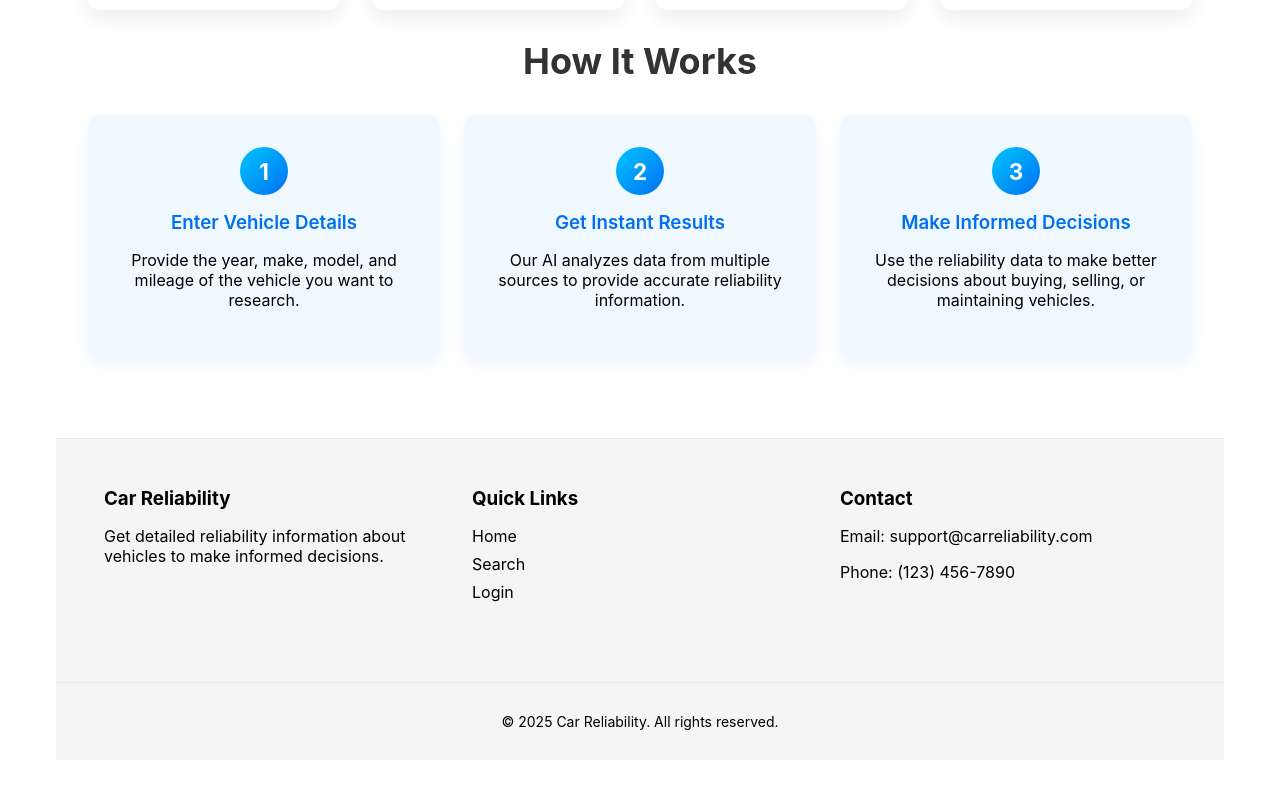
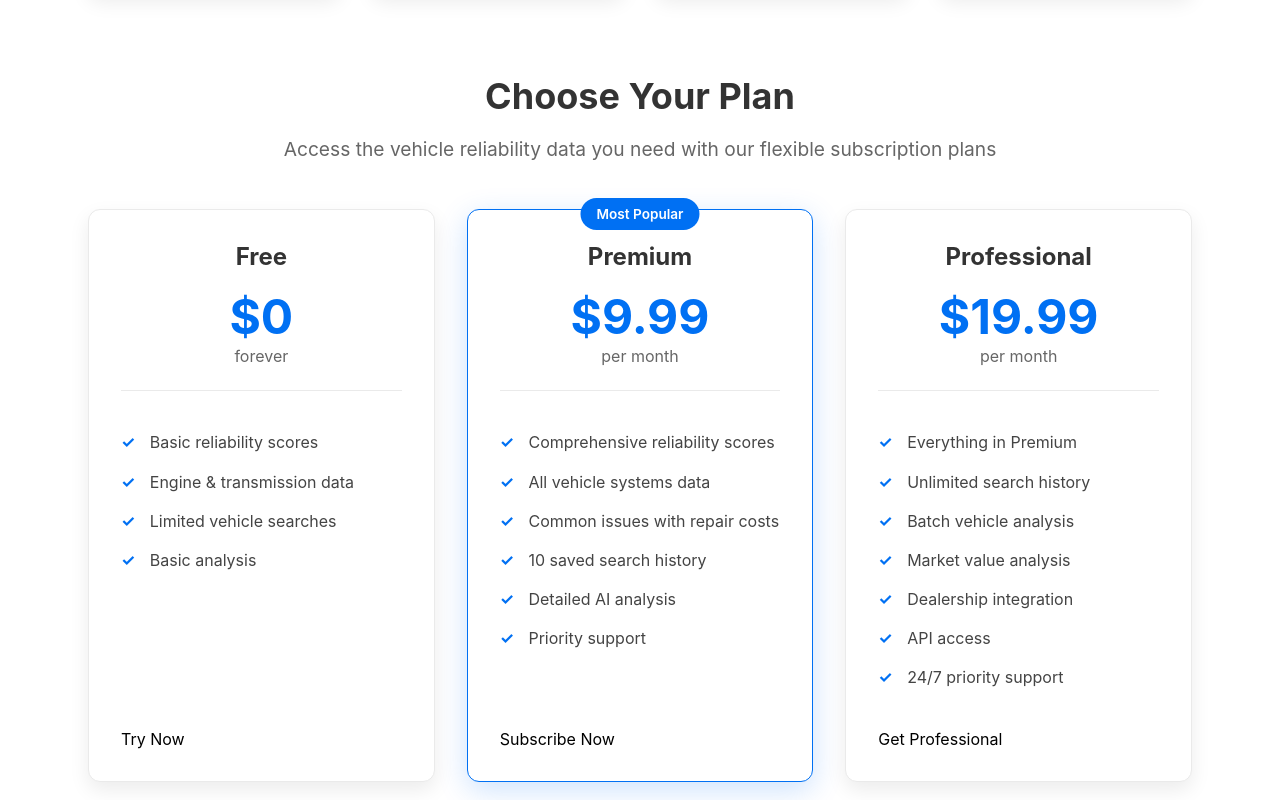
Before and after one commit to ElDiegolar/CarReliabilityApp, a Next.js app: page / in a window 1280 px wide. Shown: the part 740-1540 px from the top of the page. Before the commit the page ends 1500 px from the top, so only its background shows below. Built offline with nearby package versions, Linux system fonts and the light colour scheme.

Commit message:
Add pricing section with subscription plans and enhance styling for better user experience

```diff
--- a/pages/index.js
+++ b/pages/index.js
@@ -42,6 +42,76 @@ export default function Home() {
         </div>
       </div>
 
+      <div className="pricing-section">
+        <h2>Choose Your Plan</h2>
+        <p className="pricing-description">Access the vehicle reliability data you need with our flexible subscription plans</p>
+
+        <div className="pricing-grid">
+          <div className="pricing-card">
+            <div className="pricing-header">
+              <h3>Free</h3>
+              <div className="price">$0</div>
+              <div className="price-period">forever</div>
+            </div>
+            <ul className="pricing-features">
+              <li>Basic reliability scores</li>
+              <li>Engine & transmission data</li>
+              <li>Limited vehicle searches</li>
+              <li>Basic analysis</li>
+            </ul>
+            <div className="pricing-action">
+              <Link href="/search" className="pricing-button free">
+                Try Now
+              </Link>
+            </div>
+          </div>
+
+          <div className="pricing-card popular">
+            <div className="popular-badge">Most Popular</div>
+            <div className="pricing-header">
+              <h3>Premium</h3>
+              <div className="price">$9.99</div>
+              <div className="price-period">per month</div>
+            </div>
+            <ul className="pricing-features">
+              <li>Comprehensive reliability scores</li>
+              <li>All vehicle systems data</li>
+              <li>Common issues with repair costs</li>
+              <li>10 saved search history</li>
+              <li>Detailed AI analysis</li>
+              <li>Priority support</li>
+            </ul>
+            <div className="pricing-action">
+              <Link href="/pricing" className="pricing-button premium">
+                Subscribe Now
+              </Link>
+            </div>
+          </div>
+
+          <div className="pricing-card">
+            <div className="pricing-header">
+              <h3>Professional</h3>
+              <div className="price">$19.99</div>
+              <div className="price-period">per month</div>
+            </div>
+            <ul className="pricing-features">
+              <li>Everything in Premium</li>
+              <li>Unlimited search history</li>
+              <li>Batch vehicle analysis</li>
+              <li>Market value analysis</li>
+              <li>Dealership integration</li>
+              <li>API access</li>
+              <li>24/7 priority support</li>
+            </ul>
+            <div className="pricing-action">
+              <Link href="/pricing" className="pricing-button pro">
+                Get Professional
+              </Link>
+            </div>
+          </div>
+        </div>
+      </div>
+
       <div className="how-it-works">
         <h2>How It Works</h2>
         <div className="steps">
@@ -64,7 +134,6 @@ export default function Home() {
       </div>
 
       <style jsx>{`
-
         .hero {
           text-align: center;
           padding: 3rem 1rem;
@@ -93,18 +162,56 @@ export default function Home() {
           gap: 1rem;
           flex-wrap: wrap;
         }
-.button
 
-  .features, .how-it-works {
-    margin-bottom: 3rem;
+        .button {
+          display: inline-block;
+          padding: 0.9rem 1.8rem;
+          border-radius: 6px;
+          font-weight: 600;
+          font-size: 1.1rem;
+          transition: all 0.3s;
+          text-decoration: none;
+        }
+
+        .button.primary {
+          background-color: white;
+          color: #0070f3;
+          box-shadow: 0 4px 14px rgba(255, 255, 255, 0.4);
+        }
+
+        .button.primary:hover {
+          background-color: rgba(255, 255, 255, 0.9);
+          transform: translateY(-2px);
+        }
+
+        .button.secondary {
+          background-color: transparent;
+          color: white;
+          border: 2px solid white;
+        }
+
+        .button.secondary:hover {
+          background-color: rgba(255, 255, 255, 0.1);
+          transform: translateY(-2px);
+        }
+
+        .features, .how-it-works, .pricing-section {
+          margin-bottom: 5rem;
         }
 
         h2 {
           text-align: center;
-    margin-bottom: 2rem;
+          margin-bottom: 1rem;
           font-size: 2.25rem;
           font-weight: 700;
           color: #333;
+        }
+
+        .pricing-description {
+          text-align: center;
+          color: #666;
+          margin-bottom: 3rem;
+          font-size: 1.2rem;
         }
 
         .feature-grid {
@@ -132,6 +239,139 @@ export default function Home() {
           color: #0070f3;
           font-weight: 600;
           font-size: 1.25rem;
+        }
+
+        .pricing-grid {
+          display: grid;
+          grid-template-columns: repeat(auto-fit, minmax(280px, 1fr));
+          gap: 2rem;
+          margin: 0 auto;
+          max-width: 1200px;
+        }
+
+        .pricing-card {
+          background-color: white;
+          border-radius: 12px;
+          padding: 2rem;
+          position: relative;
+          box-shadow: 0 8px 20px rgba(0, 0, 0, 0.08);
+          display: flex;
+          flex-direction: column;
+          transition: transform 0.3s ease, box-shadow 0.3s ease;
+          border: 1px solid #eaeaea;
+        }
+
+        .pricing-card:hover {
+          transform: translateY(-10px);
+          box-shadow: 0 15px 30px rgba(0, 0, 0, 0.12);
+        }
+
+        .pricing-card.popular {
+          border-color: #0070f3;
+          box-shadow: 0 8px 30px rgba(0, 112, 243, 0.2);
+        }
+
+        .popular-badge {
+          position: absolute;
+          top: -12px;
+          left: 50%;
+          transform: translateX(-50%);
+          background-color: #0070f3;
+          color: white;
+          font-size: 0.85rem;
+          font-weight: 600;
+          padding: 0.5rem 1rem;
+          border-radius: 20px;
+        }
+
+        .pricing-header {
+          text-align: center;
+          margin-bottom: 2rem;
+          padding-bottom: 1.5rem;
+          border-bottom: 1px solid #eaeaea;
+        }
+
+        .pricing-header h3 {
+          font-weight: 700;
+          color: #333;
+          margin-top: 0;
+          margin-bottom: 1rem;
+          font-size: 1.5rem;
+        }
+
+        .price {
+          font-size: 3rem;
+          font-weight: 700;
+          color: #0070f3;
+        }
+
+        .price-period {
+          color: #666;
+          font-size: 1rem;
+        }
+
+        .pricing-features {
+          list-style-type: none;
+          padding: 0;
+          margin: 0 0 2rem;
+          flex-grow: 1;
+        }
+
+        .pricing-features li {
+          padding: 0.6rem 0;
+          position: relative;
+          padding-left: 1.8rem;
+          color: #444;
+        }
+
+        .pricing-features li::before {
+          content: "✓";
+          position: absolute;
+          left: 0;
+          color: #0070f3;
+          font-weight: bold;
+        }
+
+        .pricing-action {
+          margin-top: auto;
+        }
+
+        .pricing-button {
+          display: block;
+          text-align: center;
+          padding: 0.9rem 1.5rem;
+          border-radius: 6px;
+          font-weight: 600;
+          transition: all 0.3s;
+          text-decoration: none;
+          width: 100%;
+        }
+
+        .pricing-button.free {
+          background-color: #e0e0e0;
+          color: #444;
+        }
+
+        .pricing-button.free:hover {
+          background-color: #d0d0d0;
+        }
+
+        .pricing-button.premium {
+          background-color: #0070f3;
+          color: white;
+        }
+
+        .pricing-button.premium:hover {
+          background-color: #0060df;
+        }
+
+        .pricing-button.pro {
+          background-color: #333;
+          color: white;
+        }
+
+        .pricing-button.pro:hover {
+          background-color: #222;
         }
 
         .steps {
@@ -180,6 +420,15 @@ export default function Home() {
           .step {
             width: 100%;
           }
+
+          .pricing-grid {
+            grid-template-columns: 1fr;
+            max-width: 400px;
+          }
+
+          .pricing-card.popular {
+            order: -1;
+          }
         }
       `}</style>
     </Layout>
```
Lines whose indentation alone changed are shown as unchanged.
